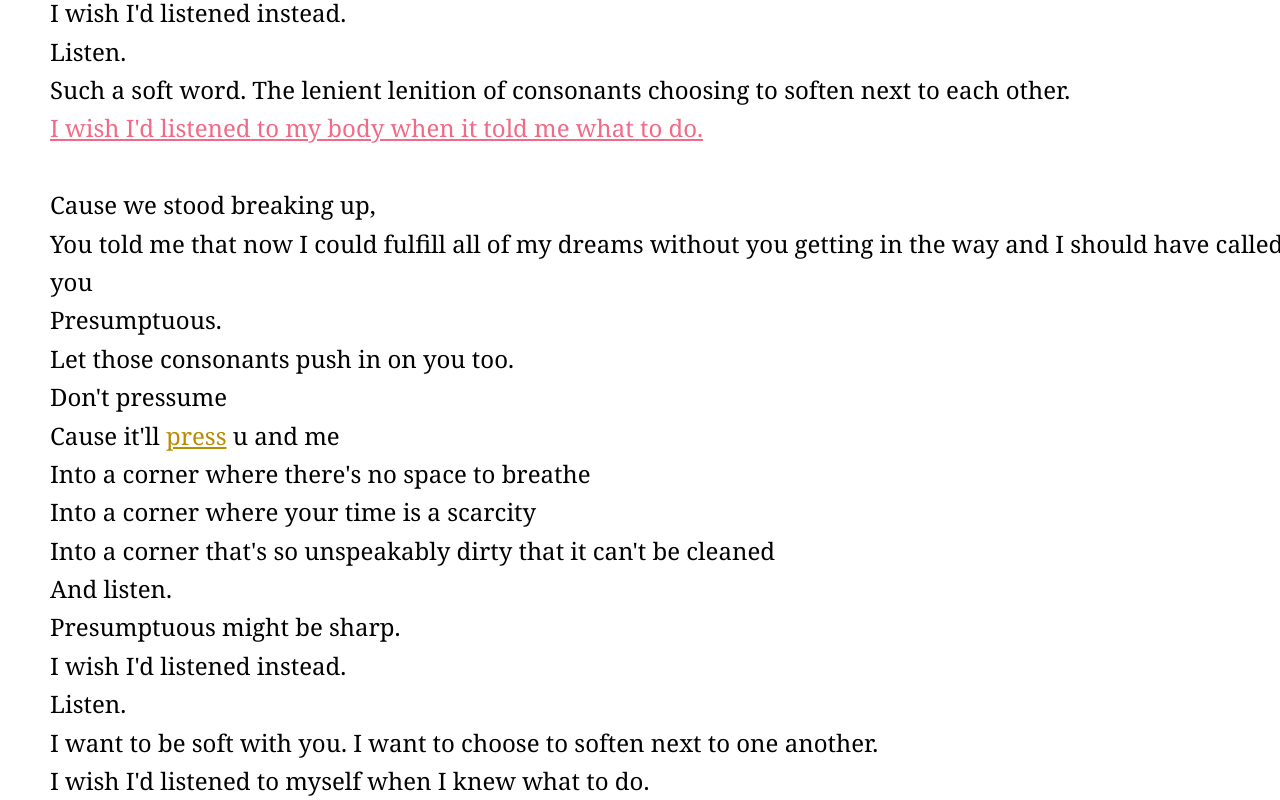
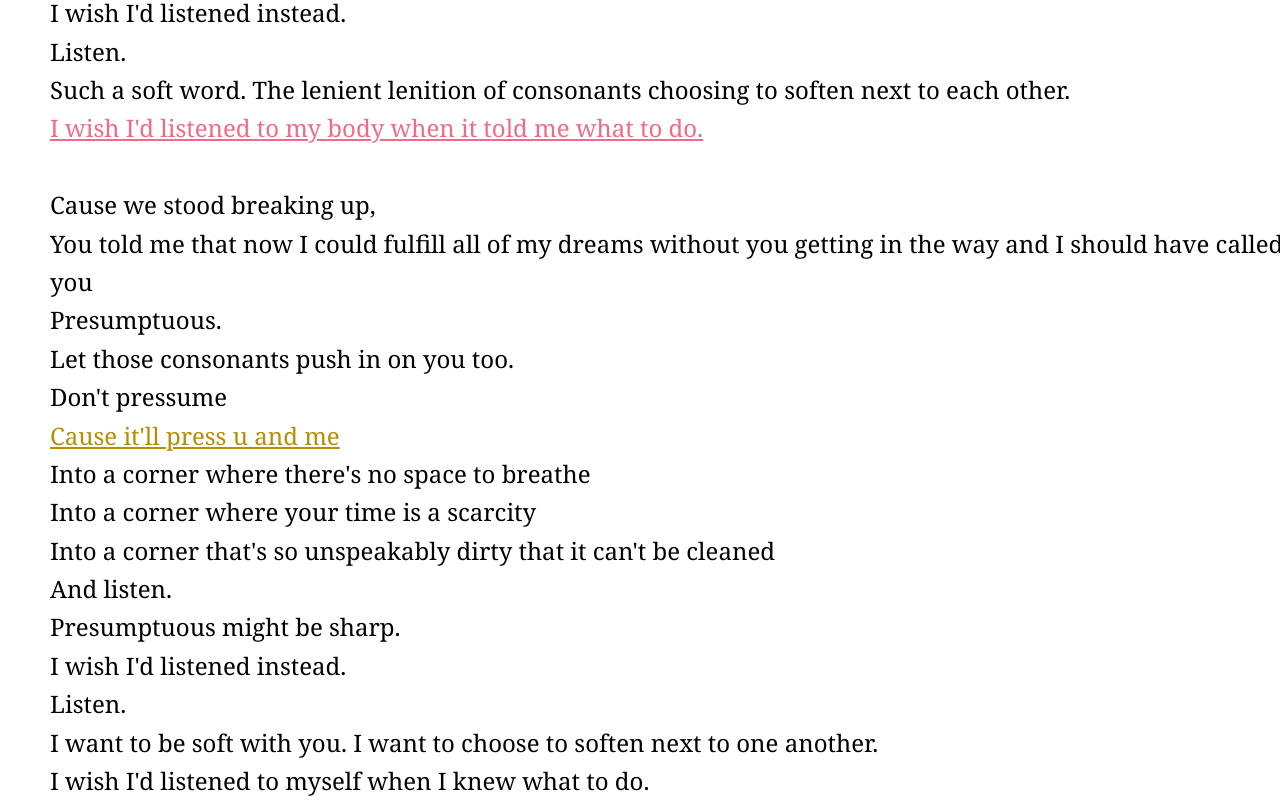
Before and after one commit to ibrand/presumptuous, a website built with Parcel: page index.html in a window 1280 px wide. Shown: the part 548-1348 px from the top of the page. Built offline with nearby package versions, Linux system fonts and the light colour scheme.

Commit message:
make the link bigger

```diff
--- a/index.html
+++ b/index.html
@@ -34,7 +34,7 @@ You told me that now I could fulfill all of my dreams without you getting in the
 Presumptuous.<br/>
 Let those consonants push in on you too.<br/>
 Don't pressume<br/>
-Cause it'll <a class="press-link" href="./press/index.html">press</a> u and me<br/>
+<a class="press-link" href="./press/index.html">Cause it'll press u and me</a><br/>
 Into a corner where there's no space to breathe<br/>
 Into a corner where your time is a scarcity<br/>
 Into a corner that's so unspeakably dirty that it can't be cleaned<br/>
```
